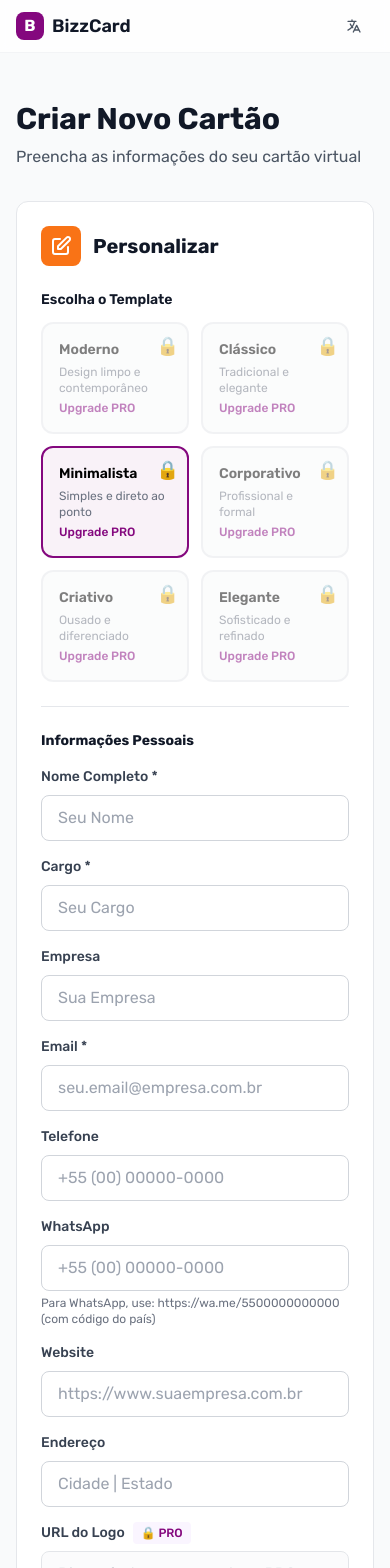
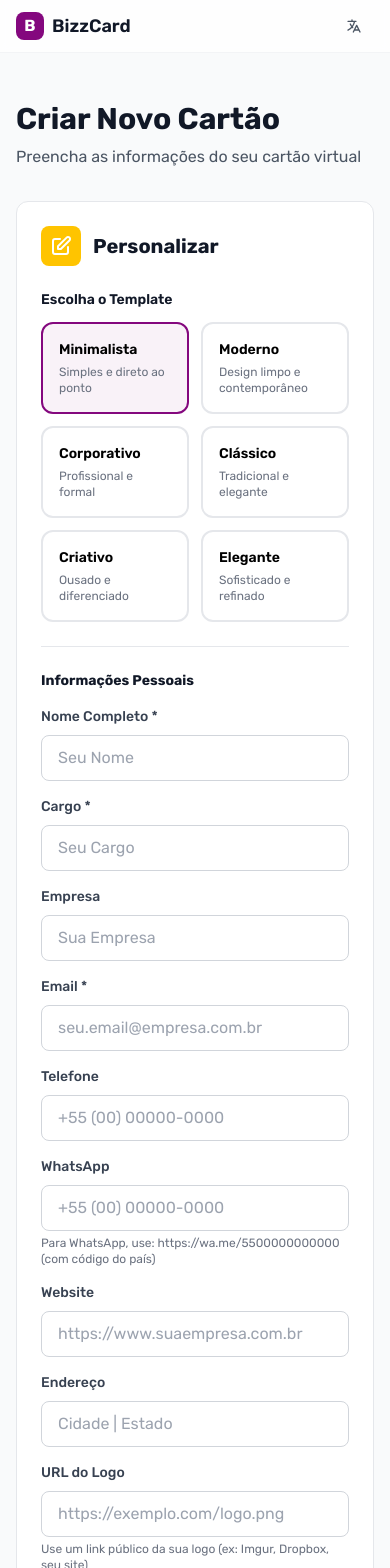
Before and after one commit to databizz/bizzcard-frontend-v1, a Next.js app: page /card/create in a window 390 px wide. Shown: the top 1568 px of the page. Built offline with nearby package versions, Linux system fonts and the light colour scheme.

Commit message:
feat: add card preview

```diff
--- a/src/app/card/create/page.tsx
+++ b/src/app/card/create/page.tsx
@@ -5,6 +5,7 @@ import { useRouter } from 'next/navigation';
 import { useCards } from '@/contexts/CardsContext';
 import { useLanguage } from '@/contexts/LanguageContext';
 import CardForm from '@/components/CardForm';
+import CardPreview from '@/components/CardPreview';
 import { SignatureData } from '@/types/signature';
 import Link from 'next/link';
 
@@ -12,6 +13,26 @@ export default function CreateCard() {
   const router = useRouter();
   const { addCard } = useCards();
   const { t, language, setLanguage } = useLanguage();
+
+  // Dados de exemplo para visualização inicial
+  const getExampleData = () => ({
+    name: language === 'pt-BR' ? 'Seu Nome' : 'Your Name',
+    role: language === 'pt-BR' ? 'Seu Cargo' : 'Your Position',
+    company: language === 'pt-BR' ? 'Sua Empresa' : 'Your Company',
+    phone: '+55 (11) 99999-9999',
+    email: 'seu@email.com',
+    website: 'www.seusite.com.br',
+    address: language === 'pt-BR' ? 'Seu Endereço' : 'Your Address',
+    whatsapp: '+5511999999999',
+    socialMedia: {
+      instagram: '@exemplo',
+      linkedin: 'linkedin.com/in/exemplo',
+      facebook: 'facebook.com/exemplo',
+      twitter: '@exemplo',
+      youtube: '@exemplo',
+      tiktok: '@exemplo',
+    },
+  });
 
   const [cardData, setCardData] = useState<SignatureData>({
     name: '',
@@ -81,7 +102,7 @@ export default function CreateCard() {
       </div>
 
       {/* Main Content */}
-      <div className="max-w-4xl mx-auto px-4 sm:px-6 lg:px-8 py-12">
+      <div className="max-w-7xl mx-auto px-4 sm:px-6 lg:px-8 py-12">
         <div className="mb-8">
           <h2 className="text-3xl font-bold text-gray-900 font-rubik">
             {t('createNewCard')}
@@ -91,6 +112,9 @@ export default function CreateCard() {
           </p>
         </div>
 
+        <div className="grid grid-cols-1 lg:grid-cols-2 gap-8">
+          {/* Form Column */}
+          <div>
             <CardForm data={cardData} onChange={setCardData} />
 
             {/* Action Buttons */}
@@ -109,6 +133,52 @@ export default function CreateCard() {
               </button>
             </div>
           </div>
+
+          {/* Preview Column */}
+          <div className="lg:sticky lg:top-24 lg:self-start">
+            <div className="bg-white p-6 rounded-xl border border-gray-200">
+              {/* Header com ícone */}
+              <div className="flex items-center gap-3 mb-6">
+                <div className="w-10 h-10 bg-primary-purple rounded-lg flex items-center justify-center">
+                  <svg className="w-6 h-6 text-white" fill="none" stroke="currentColor" viewBox="0 0 24 24">
+                    <path strokeLinecap="round" strokeLinejoin="round" strokeWidth={2} d="M15 12a3 3 0 11-6 0 3 3 0 016 0z" />
+                    <path strokeLinecap="round" strokeLinejoin="round" strokeWidth={2} d="M2.458 12C3.732 7.943 7.523 5 12 5c4.478 0 8.268 2.943 9.542 7-1.274 4.057-5.064 7-9.542 7-4.477 0-8.268-2.943-9.542-7z" />
+                  </svg>
+                </div>
+                <h3 className="text-xl font-bold text-gray-900 font-rubik">
+                  {t('preview')}
+                </h3>
+              </div>
+
+              {/* Aviso de dados de exemplo */}
+              <div className="mb-4 p-3 bg-blue-50 border border-blue-200 rounded-lg">
+                <p className="text-sm text-blue-700 font-rubik text-center">
+                  {language === 'pt-BR'
+                    ? '📝 Dados de exemplo - Preencha o formulário para visualizar seu cartão'
+                    : '📝 Sample data - Fill the form to preview your card'}
+                </p>
+              </div>
+
+              {/* Preview do cartão */}
+              <CardPreview
+                card={{
+                  ...(Object.keys(cardData).some(key => {
+                    const value = cardData[key as keyof SignatureData];
+                    if (key === 'socialMedia') {
+                      return Object.values(value as any).some(v => v !== '');
+                    }
+                    return value !== '' && key !== 'primaryColor' && key !== 'secondaryColor' && key !== 'template';
+                  }) ? cardData : { ...cardData, ...getExampleData() }),
+                  id: 'preview',
+                  createdAt: new Date().toISOString(),
+                  updatedAt: new Date().toISOString(),
+                }}
+                showQRCode={false}
+              />
+            </div>
+          </div>
+        </div>
+      </div>
     </main>
   );
 }
--- a/src/components/CardForm.tsx
+++ b/src/components/CardForm.tsx
@@ -1,9 +1,7 @@
-'use client';
+"use client";
 
-import { SignatureData, TemplateType } from '@/types/signature';
-import { useSubscription } from '@/contexts/SubscriptionContext';
-import { useLanguage } from '@/contexts/LanguageContext';
-import { useEffect, useState } from 'react';
+import { SignatureData, TemplateType } from "@/types/signature";
+import { useLanguage } from "@/contexts/LanguageContext";
 
 interface CardFormProps {
   data: SignatureData;
@@ -11,13 +9,7 @@ interface CardFormProps {
 }
 
 export default function CardForm({ data, onChange }: CardFormProps) {
-  const { limits, subscription } = useSubscription();
   const { t } = useLanguage();
-  const [isClient, setIsClient] = useState(false);
-
-  useEffect(() => {
-    setIsClient(true);
-  }, []);
 
   const handleChange = (field: keyof SignatureData, value: any) => {
     onChange({ ...data, [field]: value });
@@ -33,205 +25,197 @@ export default function CardForm({ data, onChange }: CardFormProps) {
     });
   };
 
-  const templates: { value: TemplateType; label: string; description: string }[] = [
-    { value: 'modern', label: t('modern'), description: t('modernDesc') },
-    { value: 'classic', label: t('classic'), description: t('classicDesc') },
-    { value: 'minimal', label: t('minimal'), description: t('minimalDesc') },
-    { value: 'corporate', label: t('corporate'), description: t('corporateDesc') },
-    { value: 'creative', label: t('creative'), description: t('creativeDesc') },
-    { value: 'elegant', label: t('elegant'), description: t('elegantDesc') },
+  const templates: {
+    value: TemplateType;
+    label: string;
+    description: string;
+  }[] = [
+    { value: "minimal", label: t("minimal"), description: t("minimalDesc") },
+    { value: "modern", label: t("modern"), description: t("modernDesc") },
+    {
+      value: "corporate",
+      label: t("corporate"),
+      description: t("corporateDesc"),
+    },
+    { value: "classic", label: t("classic"), description: t("classicDesc") },
+    { value: "creative", label: t("creative"), description: t("creativeDesc") },
+    { value: "elegant", label: t("elegant"), description: t("elegantDesc") },
   ];
 
   return (
     <div className="bg-white p-6 sm:p-8 rounded-xl border border-gray-200 font-rubik">
       <div className="flex items-center gap-3 mb-6">
-        <div className="w-10 h-10 bg-orange-500 rounded-lg flex items-center justify-center">
-          <svg className="w-6 h-6 text-white" fill="none" stroke="currentColor" viewBox="0 0 24 24">
-            <path strokeLinecap="round" strokeLinejoin="round" strokeWidth={2} d="M11 5H6a2 2 0 00-2 2v11a2 2 0 002 2h11a2 2 0 002-2v-5m-1.414-9.414a2 2 0 112.828 2.828L11.828 15H9v-2.828l8.586-8.586z" />
+        <div className="w-10 h-10 bg-primary-yellow rounded-lg flex items-center justify-center">
+          <svg
+            className="w-6 h-6 text-white"
+            fill="none"
+            stroke="currentColor"
+            viewBox="0 0 24 24"
+          >
+            <path
+              strokeLinecap="round"
+              strokeLinejoin="round"
+              strokeWidth={2}
+              d="M11 5H6a2 2 0 00-2 2v11a2 2 0 002 2h11a2 2 0 002-2v-5m-1.414-9.414a2 2 0 112.828 2.828L11.828 15H9v-2.828l8.586-8.586z"
+            />
           </svg>
         </div>
-        <h3 className="text-xl font-bold text-gray-900">{t('customize')}</h3>
+        <h3 className="text-xl font-bold text-gray-900">{t("customize")}</h3>
       </div>
 
       <div className="space-y-6">
         {/* Template Selection */}
         <div>
           <label className="block text-sm font-semibold text-gray-900 mb-3">
-            {t('chooseTemplate')}
-            {isClient && subscription.plan === 'free' && (
-              <span className="ml-2 text-xs text-gray-600 bg-gray-100 px-3 py-1 rounded-full border border-gray-200">
-                {t('freeMinimalOnly')}
-              </span>
-            )}
+            {t("chooseTemplate")}
           </label>
           <div className="grid grid-cols-2 gap-3">
-            {templates.map((template) => {
-              const isAvailable = isClient ? limits.availableTemplates.includes(template.value) : true;
-              const isLocked = !isAvailable;
-
-              return (
+            {templates.map((template) => (
               <button
                 key={template.value}
-                  onClick={() => isAvailable && handleChange('template', template.value)}
-                  disabled={isLocked}
-                  className={`p-4 border-2 rounded-xl text-left transition-all relative font-rubik ${
+                onClick={() => handleChange("template", template.value)}
+                className={`p-4 border-2 rounded-xl text-left transition-all font-rubik ${
                   data.template === template.value
-                      ? 'border-primary-purple bg-primary-purple/5'
-                      : isLocked
-                      ? 'border-gray-200 bg-gray-50 opacity-50 cursor-not-allowed'
-                      : 'border-gray-200 hover:border-primary-yellow'
+                    ? "border-primary-purple bg-primary-purple/5"
+                    : "border-gray-200 hover:border-primary-yellow"
                 }`}
               >
-                  {isClient && isLocked && (
-                    <div className="absolute top-2 right-2 text-lg">🔒</div>
-                  )}
                 <div className="font-semibold text-sm">{template.label}</div>
-                  <div className="text-xs text-gray-500 mt-1">{template.description}</div>
-                  {isClient && isLocked && (
-                    <div className="text-xs text-primary-purple mt-1 font-medium">Upgrade PRO</div>
-                  )}
+                <div className="text-xs text-gray-500 mt-1">
+                  {template.description}
+                </div>
               </button>
-              );
-            })}
+            ))}
           </div>
         </div>
 
         {/* Personal Information Section */}
         <div className="border-t border-gray-200 pt-6">
-          <h4 className="text-sm font-bold text-gray-900 mb-4">{t('personalInfo')}</h4>
+          <h4 className="text-sm font-bold text-gray-900 mb-4">
+            {t("personalInfo")}
+          </h4>
 
           <div className="space-y-4">
             <div>
               <label className="block text-sm font-medium text-gray-700 mb-2">
-                {t('fullName')} *
+                {t("fullName")} *
               </label>
               <input
                 type="text"
                 value={data.name}
-                onChange={(e) => handleChange('name', e.target.value)}
+                onChange={(e) => handleChange("name", e.target.value)}
                 className="w-full px-4 py-2.5 border border-gray-300 rounded-lg focus:ring-2 focus:ring-primary-purple focus:border-transparent transition-all"
-                placeholder={t('yourName')}
+                placeholder={t("yourName")}
               />
             </div>
 
             <div>
               <label className="block text-sm font-medium text-gray-700 mb-2">
-                {t('position')} *
+                {t("position")} *
               </label>
               <input
                 type="text"
                 value={data.role}
-                onChange={(e) => handleChange('role', e.target.value)}
+                onChange={(e) => handleChange("role", e.target.value)}
                 className="w-full px-4 py-2.5 border border-gray-300 rounded-lg focus:ring-2 focus:ring-primary-purple focus:border-transparent transition-all"
-                placeholder={t('yourPosition')}
+                placeholder={t("yourPosition")}
               />
             </div>
 
             <div>
               <label className="block text-sm font-medium text-gray-700 mb-2">
-                {t('company')}
+                {t("company")}
               </label>
               <input
                 type="text"
                 value={data.company}
-                onChange={(e) => handleChange('company', e.target.value)}
+                onChange={(e) => handleChange("company", e.target.value)}
                 className="w-full px-4 py-2.5 border border-gray-300 rounded-lg focus:ring-2 focus:ring-primary-purple focus:border-transparent transition-all"
-                placeholder={t('yourCompany')}
+                placeholder={t("yourCompany")}
               />
             </div>
 
             <div>
               <label className="block text-sm font-medium text-gray-700 mb-2">
-                {t('email')} *
+                {t("email")} *
               </label>
               <input
                 type="email"
                 value={data.email}
-                onChange={(e) => handleChange('email', e.target.value)}
+                onChange={(e) => handleChange("email", e.target.value)}
                 className="w-full px-4 py-2.5 border border-gray-300 rounded-lg focus:ring-2 focus:ring-primary-purple focus:border-transparent transition-all"
-                placeholder={t('yourEmail')}
+                placeholder={t("yourEmail")}
               />
             </div>
 
             <div>
               <label className="block text-sm font-medium text-gray-700 mb-2">
-                {t('phone')}
+                {t("phone")}
               </label>
               <input
                 type="tel"
                 value={data.phone}
-                onChange={(e) => handleChange('phone', e.target.value)}
+                onChange={(e) => handleChange("phone", e.target.value)}
                 className="w-full px-4 py-2.5 border border-gray-300 rounded-lg focus:ring-2 focus:ring-primary-purple focus:border-transparent transition-all"
-                placeholder={t('yourPhone')}
+                placeholder={t("yourPhone")}
               />
             </div>
 
             <div>
               <label className="block text-sm font-medium text-gray-700 mb-2">
-                {t('whatsapp')}
+                {t("whatsapp")}
               </label>
               <input
                 type="tel"
-                value={data.whatsapp || ''}
-                onChange={(e) => handleChange('whatsapp', e.target.value)}
+                value={data.whatsapp || ""}
+                onChange={(e) => handleChange("whatsapp", e.target.value)}
                 className="w-full px-4 py-2.5 border border-gray-300 rounded-lg focus:ring-2 focus:ring-primary-purple focus:border-transparent transition-all"
-                placeholder={t('yourWhatsapp')}
+                placeholder={t("yourWhatsapp")}
               />
-              <p className="text-xs text-gray-500 mt-1">{t('whatsappTipText')}</p>
+              <p className="text-xs text-gray-500 mt-1">
+                {t("whatsappTipText")}
+              </p>
             </div>
 
             <div>
               <label className="block text-sm font-medium text-gray-700 mb-2">
-                {t('websiteUrl')}
+                {t("websiteUrl")}
               </label>
               <input
                 type="url"
                 value={data.website}
-                onChange={(e) => handleChange('website', e.target.value)}
+                onChange={(e) => handleChange("website", e.target.value)}
                 className="w-full px-4 py-2.5 border border-gray-300 rounded-lg focus:ring-2 focus:ring-primary-purple focus:border-transparent transition-all"
-                placeholder={t('yourWebsite')}
+                placeholder={t("yourWebsite")}
               />
             </div>
 
             <div>
               <label className="block text-sm font-medium text-gray-700 mb-2">
-                {t('address')}
+                {t("address")}
               </label>
               <input
                 type="text"
                 value={data.address}
-                onChange={(e) => handleChange('address', e.target.value)}
+                onChange={(e) => handleChange("address", e.target.value)}
                 className="w-full px-4 py-2.5 border border-gray-300 rounded-lg focus:ring-2 focus:ring-primary-purple focus:border-transparent transition-all"
-                placeholder={t('cityState')}
+                placeholder={t("cityState")}
               />
             </div>
 
             {/* Logo URL */}
-            <div className="relative">
+            <div>
               <label className="block text-sm font-medium text-gray-700 mb-2">
-                {t('logoUrl')}
-                {isClient && !limits.canUploadLogo && (
-                  <span className="ml-2 text-xs text-primary-purple bg-purple-50 px-2 py-1 rounded">
-                    🔒 PRO
-                  </span>
-                )}
+                {t("logoUrl")}
               </label>
               <input
                 type="url"
-                value={data.logo || ''}
-                onChange={(e) => handleChange('logo', e.target.value)}
-                disabled={isClient && !limits.canUploadLogo}
-                className={`w-full px-4 py-2.5 border border-gray-300 rounded-lg focus:ring-2 focus:ring-primary-purple focus:border-transparent ${
-                  isClient && !limits.canUploadLogo ? 'bg-gray-50 cursor-not-allowed opacity-60' : ''
-                }`}
-                placeholder={isClient && !limits.canUploadLogo ? t('availableProOnly') : t('logoExample')}
+                value={data.logo || ""}
+                onChange={(e) => handleChange("logo", e.target.value)}
+                className="w-full px-4 py-2.5 border border-gray-300 rounded-lg focus:ring-2 focus:ring-primary-purple focus:border-transparent transition-all"
+                placeholder={t("logoExample")}
               />
-              <p className="text-xs text-gray-500 mt-1">
-                {isClient && !limits.canUploadLogo
-                  ? t('upgradeForLogo')
-                  : t('logoTip')
-                }
-              </p>
+              <p className="text-xs text-gray-500 mt-1">{t("logoTip")}</p>
             </div>
           </div>
         </div>
@@ -239,34 +223,42 @@ export default function CardForm({ data, onChange }: CardFormProps) {
         {/* Social Networks Section */}
         <div className="border-t border-gray-200 pt-6">
           <label className="block text-sm font-bold text-gray-900 mb-4">
-            {t('socialNetworks')}
+            {t("socialNetworks")}
           </label>
           <div className="space-y-3">
             <input
               type="url"
-              value={data.socialMedia?.instagram || ''}
-              onChange={(e) => handleSocialMediaChange('instagram', e.target.value)}
+              value={data.socialMedia?.instagram || ""}
+              onChange={(e) =>
+                handleSocialMediaChange("instagram", e.target.value)
+              }
               className="w-full px-4 py-2.5 border border-gray-300 rounded-lg focus:ring-2 focus:ring-primary-purple focus:border-transparent"
-              placeholder={t('instagramUrl')}
+              placeholder={t("instagramUrl")}
             />
             <input
               type="url"
-              value={data.socialMedia?.linkedin || ''}
-              onChange={(e) => handleSocialMediaChange('linkedin', e.target.value)}
+              value={data.socialMedia?.linkedin || ""}
+              onChange={(e) =>
+                handleSocialMediaChange("linkedin", e.target.value)
+              }
               className="w-full px-4 py-2.5 border border-gray-300 rounded-lg focus:ring-2 focus:ring-primary-purple focus:border-transparent"
-              placeholder={t('linkedinUrl')}
+              placeholder={t("linkedinUrl")}
             />
             <input
               type="url"
-              value={data.socialMedia?.facebook || ''}
-              onChange={(e) => handleSocialMediaChange('facebook', e.target.value)}
+              value={data.socialMedia?.facebook || ""}
+              onChange={(e) =>
+                handleSocialMediaChange("facebook", e.target.value)
+              }
               className="w-full px-4 py-2.5 border border-gray-300 rounded-lg focus:ring-2 focus:ring-primary-purple focus:border-transparent"
               placeholder="Facebook URL"
             />
             <input
               type="url"
-              value={data.socialMedia?.twitter || ''}
-              onChange={(e) => handleSocialMediaChange('twitter', e.target.value)}
+              value={data.socialMedia?.twitter || ""}
+              onChange={(e) =>
+                handleSocialMediaChange("twitter", e.target.value)
+              }
               className="w-full px-4 py-2.5 border border-gray-300 rounded-lg focus:ring-2 focus:ring-primary-purple focus:border-transparent"
               placeholder="Twitter/X URL"
             />
@@ -275,36 +267,27 @@ export default function CardForm({ data, onChange }: CardFormProps) {
 
         {/* Card Design Section */}
         <div className="border-t border-gray-200 pt-6">
-          <h4 className="text-sm font-bold text-gray-900 mb-4">{t('cardDesign')}</h4>
+          <h4 className="text-sm font-bold text-gray-900 mb-4">
+            {t("cardDesign")}
+          </h4>
 
           <div className="grid grid-cols-2 gap-4">
             <div>
               <label className="block text-sm font-medium text-gray-700 mb-2">
-                {t('primaryColor')}
-                {isClient && !limits.canCustomizeColors && (
-                  <span className="ml-2 text-xs text-primary-purple bg-purple-50 px-2 py-1 rounded">
-                    🔒 PRO
-                  </span>
-                )}
+                {t("primaryColor")}
               </label>
               <div className="flex items-center gap-3">
                 <input
                   type="color"
                   value={data.primaryColor}
-                  onChange={(e) => handleChange('primaryColor', e.target.value)}
-                  disabled={isClient && !limits.canCustomizeColors}
-                  className={`h-10 w-20 border border-gray-300 rounded-lg ${
-                    !isClient || limits.canCustomizeColors ? 'cursor-pointer' : 'cursor-not-allowed opacity-60'
-                  }`}
+                  onChange={(e) => handleChange("primaryColor", e.target.value)}
+                  className="h-10 w-20 border border-gray-300 rounded-lg cursor-pointer"
                 />
                 <input
                   type="text"
                   value={data.primaryColor}
-                  onChange={(e) => handleChange('primaryColor', e.target.value)}
-                  disabled={isClient && !limits.canCustomizeColors}
-                  className={`flex-1 px-3 py-2 border border-gray-300 rounded-lg focus:ring-2 focus:ring-primary-purple focus:border-transparent ${
-                    isClient && !limits.canCustomizeColors ? 'bg-gray-50 cursor-not-allowed opacity-60' : ''
-                  }`}
+                  onChange={(e) => handleChange("primaryColor", e.target.value)}
+                  className="flex-1 px-3 py-2 border border-gray-300 rounded-lg focus:ring-2 focus:ring-primary-purple focus:border-transparent"
                   placeholder="#FFC400"
                 />
               </div>
@@ -312,44 +295,29 @@ export default function CardForm({ data, onChange }: CardFormProps) {
 
             <div>
               <label className="block text-sm font-medium text-gray-700 mb-2">
-                {t('secondaryColor')}
-                {isClient && !limits.canCustomizeColors && (
-                  <span className="ml-2 text-xs text-primary-purple bg-purple-50 px-2 py-1 rounded">
-                    🔒 PRO
-                  </span>
-                )}
+                {t("secondaryColor")}
               </label>
               <div className="flex items-center gap-3">
                 <input
                   type="color"
                   value={data.secondaryColor}
-                  onChange={(e) => handleChange('secondaryColor', e.target.value)}
-                  disabled={isClient && !limits.canCustomizeColors}
-                  className={`h-10 w-20 border border-gray-300 rounded-lg ${
-                    !isClient || limits.canCustomizeColors ? 'cursor-pointer' : 'cursor-not-allowed opacity-60'
-                  }`}
+                  onChange={(e) =>
+                    handleChange("secondaryColor", e.target.value)
+                  }
+                  className="h-10 w-20 border border-gray-300 rounded-lg cursor-pointer"
                 />
                 <input
                   type="text"
                   value={data.secondaryColor}
-                  onChange={(e) => handleChange('secondaryColor', e.target.value)}
-                  disabled={isClient && !limits.canCustomizeColors}
-                  className={`flex-1 px-3 py-2 border border-gray-300 rounded-lg focus:ring-2 focus:ring-primary-purple focus:border-transparent ${
-                    isClient && !limits.canCustomizeColors ? 'bg-gray-50 cursor-not-allowed opacity-60' : ''
-                  }`}
+                  onChange={(e) =>
+                    handleChange("secondaryColor", e.target.value)
+                  }
+                  className="flex-1 px-3 py-2 border border-gray-300 rounded-lg focus:ring-2 focus:ring-primary-purple focus:border-transparent"
                   placeholder="#84087E"
                 />
               </div>
             </div>
           </div>
-
-          {isClient && !limits.canCustomizeColors && (
-            <div className="bg-purple-50 border border-purple-200 rounded-lg p-3 mt-4">
-              <p className="text-xs text-primary-purple">
-                {t('upgradeForColors')}
-              </p>
-            </div>
-          )}
         </div>
       </div>
     </div>
```
Also changed, not shown: src/app/card/edit/[id]/page.tsx (+40 -7 lines). Lines whose indentation alone changed are shown as unchanged.
